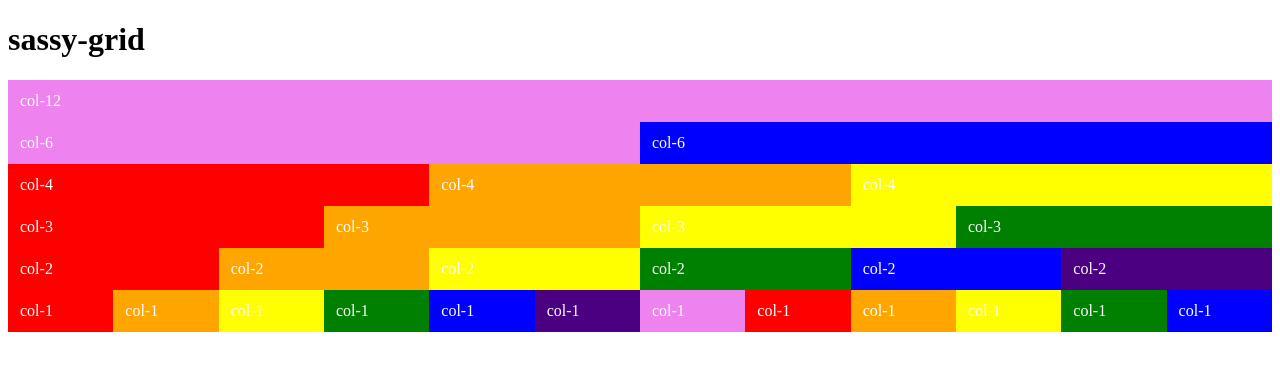
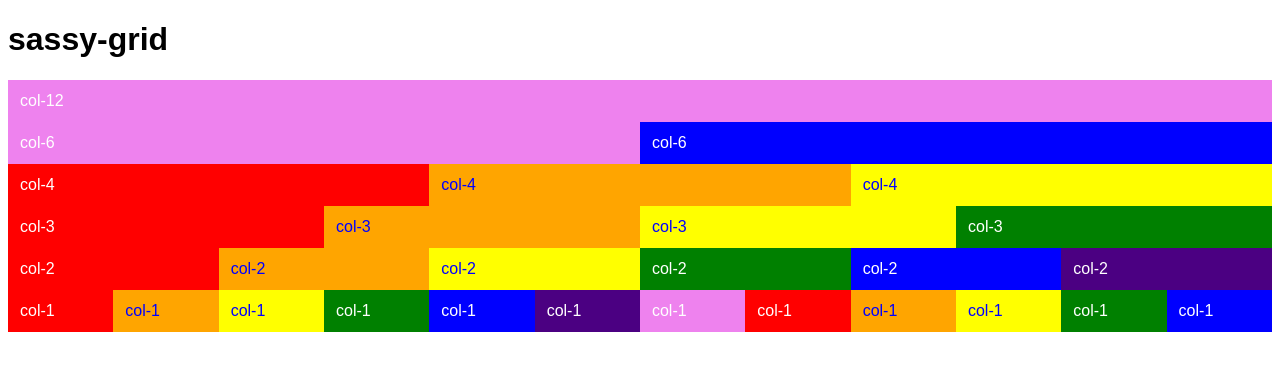
Before and after one commit to jspear29/tiny-grid, a website: page docs/index.html in a window 1280 px wide. Drawn offline with nearby package versions, Linux system fonts and the light colour scheme.

Commit message:
about to be in githubs

```diff
--- a/package.json
+++ b/package.json
@@ -1,8 +1,7 @@
 {
-  "name": "gulp-es6-boilerplate",
+  "name": "sassy-grid",
   "version": "1.0.0",
-  "description": "Because I'm tired of redoing this",
-  "main": "index.js",
+  "description": "just writing to grid to learn stuffs",
   "scripts": {
     "test": "echo \"Error: no test specified\" && exit 1"
   },
@@ -17,7 +16,6 @@
   },
   "homepage": "https://github.com/jspear29/gulp-es6-boilerplate#readme",
   "dependencies": {
-    "bootstrap": "^3.3.7"
   },
   "devDependencies": {
     "babel-preset-es2015": "^6.18.0",
--- a/src/sass/index.scss
+++ b/src/sass/index.scss
@@ -2,37 +2,49 @@
 
 .red {
   background: red;
+  color: white;
 }
 
 .green {
   background: green;
+  color: white;
 }
 
 .yellow {
   background: yellow;
+  color: blue;
 }
 
 .orange {
   background: orange;
+  color: blue;
 }
 
 .blue {
   background: blue;
+  color: white;
 }
 
 .purple {
   background: purple;
+  color: white;
 }
 
 .indigo {
   background: indigo;
+  color: white;
 }
 
 .violet {
   background: violet;
+  color: white;
 }
 
 
 .container {
   color: white;
 }
+
+body {
+ font-family: Arial, Helvetica, sans-serif;
+}
```
Also changed, not shown: docs/css/index.css.
